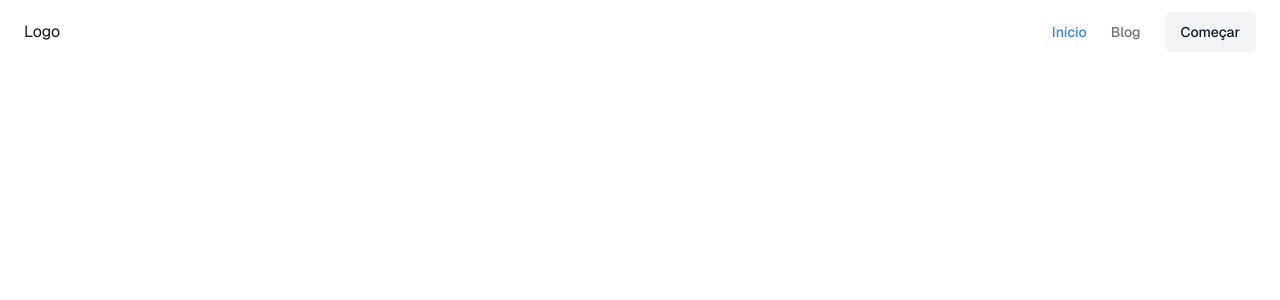
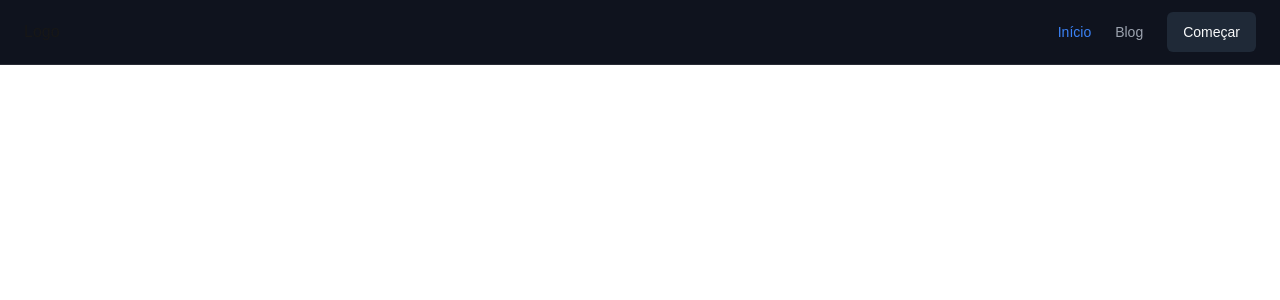
Before and after one commit to phaelslima/site-blog, a Next.js app: page / in a window 1280 px wide. Shown: the top 300 px of the page. Built offline with nearby package versions, Linux system fonts and the light colour scheme.

Commit message:
feat: add Layout

```diff
--- /dev/null
+++ b/src/components/layout/index.ts
@@ -0,0 +1 @@
+export * from './layout';
--- /dev/null
+++ b/src/components/layout/layout.tsx
@@ -0,0 +1,14 @@
+import { Header } from '../header';
+
+type LayoutProps = {
+  children: React.ReactNode;
+};
+
+export const Layout = ({ children }: LayoutProps) => {
+  return (
+    <div className="relative flex min-h-screen flex-col dark">
+      <Header />
+      <main className="flex-1 flex flex-col mb-12">{children}</main>
+    </div>
+  );
+};
--- a/src/pages/_app.tsx
+++ b/src/pages/_app.tsx
@@ -1,6 +1,11 @@
+import { Layout } from "@/components/layout";
 import "@/styles/globals.css";
 import type { AppProps } from "next/app";
 
 export default function App({ Component, pageProps }: AppProps) {
-  return <Component {...pageProps} />;
+  return (
+    <Layout>
+      <Component {...pageProps} />
+    </Layout>
+  );
 }
--- a/src/pages/index.tsx
+++ b/src/pages/index.tsx
@@ -1,4 +1,3 @@
-import { Header } from "@/components/header";
 import { Geist, Geist_Mono } from "next/font/google";
 
 const geistSans = Geist({
@@ -16,7 +15,6 @@
     <div
       className={`${geistSans.variable} ${geistMono.variable} grid grid-rows-[20px_1fr_20px] items-center justify-items-center min-h-screen p-8 pb-20 gap-16 sm:p-20 font-[family-name:var(--font-geist-sans)]`}
     >
-      <Header />
     </div>
   );
 }
```
